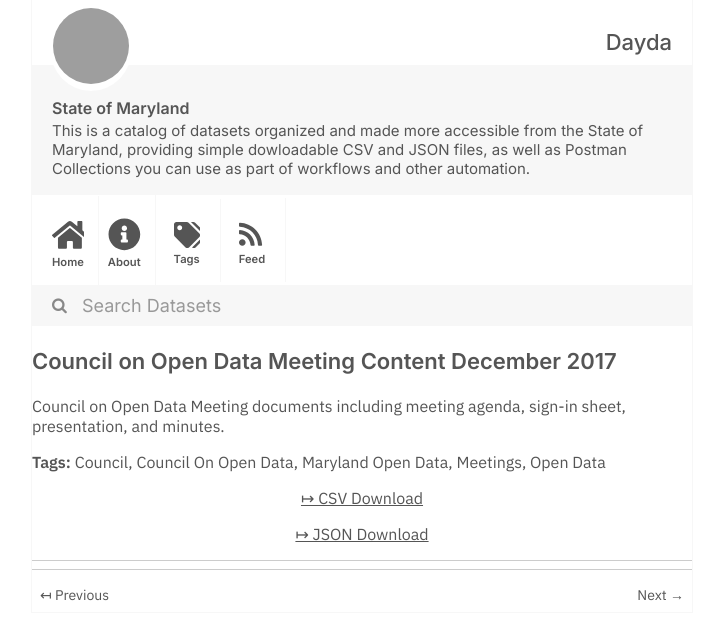
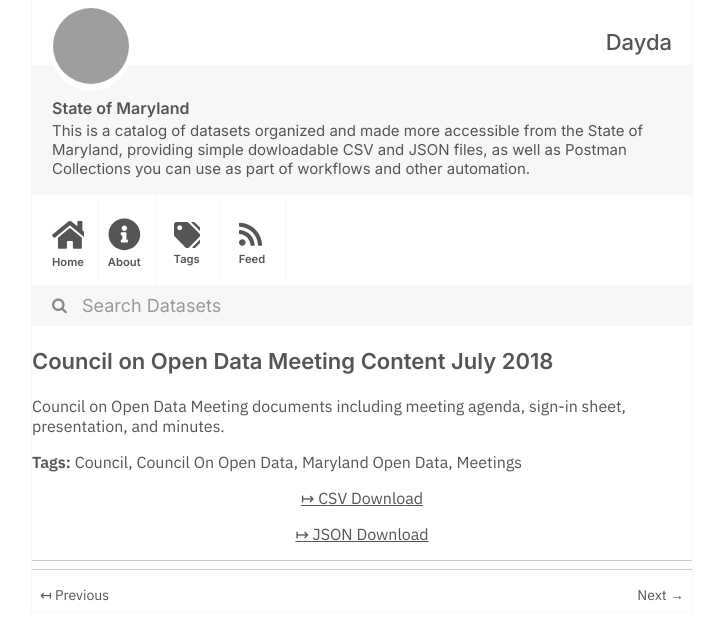
Before and after one commit to dayda-entities/state-of-maryland, a Jekyll site: the page built from _posts/2020-11-10-council-on-open-data-meeting-c.md, in a window 1280 px wide, cut to the strip 0-640 px from the top of the page. Shown: the whole strip, without its empty margins (278-990 px from the left). Built offline with Jekyll 4.4.1, drawn with Linux system fonts in a browser that asks for light colours; grey boxes are pictures that could not be loaded.

Commit message:
Publish Data

```diff
--- a/_posts/2020-11-10-council-on-open-data-meeting-c.md
+++ b/_posts/2020-11-10-council-on-open-data-meeting-c.md
@@ -1,7 +1,7 @@
 ---
-title: Council on Open Data Meeting Content December 2017
-created: '2020-11-10T17:24:07.021896'
-modified: '2020-11-10T17:24:07.021903'
+title: Council on Open Data Meeting Content July 2018
+created: '2020-11-10T17:24:06.749944'
+modified: '2020-11-10T17:24:06.749956'
 state: active
 type: dataset
 tags:
@@ -9,12 +9,11 @@ tags:
   - Council On Open Data
   - Maryland Open Data
   - Meetings
-  - Open Data
 groups:
   - Local Government
-csv_url: 'https://opendata.maryland.gov/api/views/782x-9m9p/rows.csv?accessType=DOWNLOAD'
+csv_url: 'https://opendata.maryland.gov/api/views/747s-mwxn/rows.csv?accessType=DOWNLOAD'
 json_url: >-
-  https://opendata.maryland.gov/api/views/782x-9m9p/rows.json?accessType=DOWNLOAD
+  https://opendata.maryland.gov/api/views/747s-mwxn/rows.json?accessType=DOWNLOAD
 layout: post
 
 ---
```
